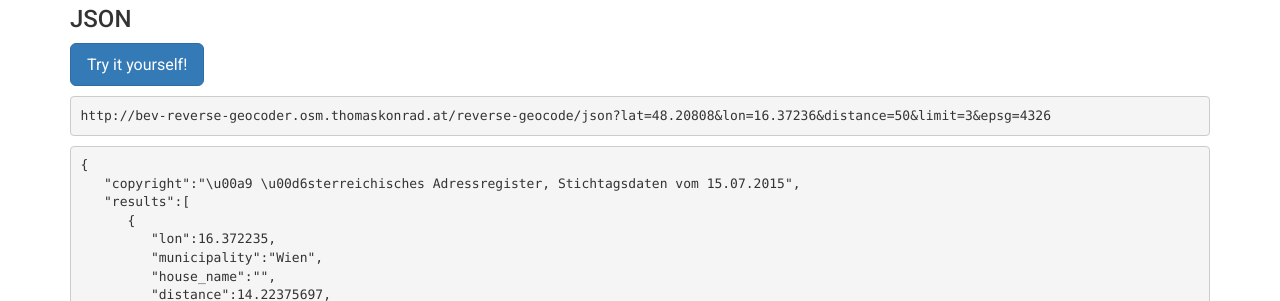
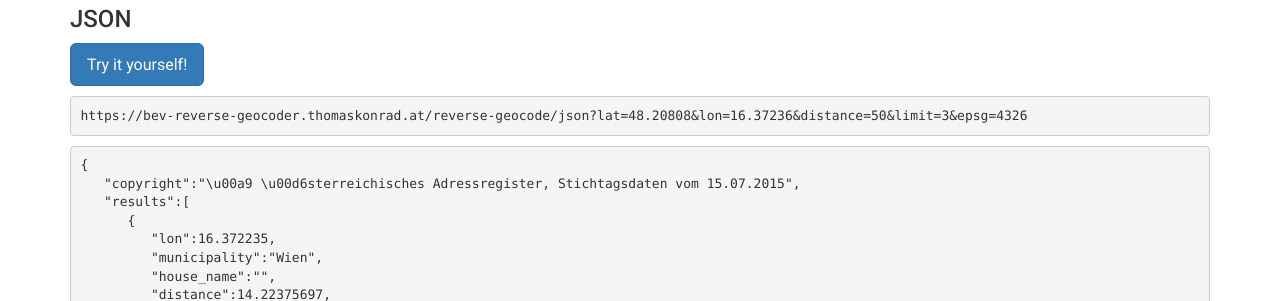
Before and after one commit to thomaskonrad/bev-reverse-geocoder, a Django app: page / in a window 1280 px wide. Shown: the part 371-672 px from the top of the page. Run offline with Django 3.2, Linux system fonts and the light colour scheme; some libraries are stand-ins or nearby versions.

Commit message:
Update URLs to HTTPS and new domain.

```diff
--- a/bev_reverse_geocoder_api/templates/index.html
+++ b/bev_reverse_geocoder_api/templates/index.html
@@ -28,7 +28,7 @@
 
             <p><a href="reverse-geocode/json?lat=48.20808&lon=16.37236&distance=50&limit=3&epsg=4326" class="btn btn-primary btn-lg">Try it yourself!</a></p>
 
-            <pre>http://bev-reverse-geocoder.osm.thomaskonrad.at/reverse-geocode/json?lat=48.20808&lon=16.37236&distance=50&limit=3&epsg=4326</pre>
+            <pre>https://bev-reverse-geocoder.thomaskonrad.at/reverse-geocode/json?lat=48.20808&lon=16.37236&distance=50&limit=3&epsg=4326</pre>
 
     <pre>{
    "copyright":"\u00a9 \u00d6sterreichisches Adressregister, Stichtagsdaten vom 15.07.2015",
@@ -75,7 +75,7 @@
 
             <p><a href="reverse-geocode/xml?lat=48.20808&lon=16.37236&distance=50&limit=3&epsg=4326" class="btn btn-primary btn-lg">Try it yourself!</a></p>
 
-            <pre>http://bev-reverse-geocoder.osm.thomaskonrad.at/reverse-geocode/xml?lat=48.20808&lon=16.37236&distance=50&limit=3&epsg=4326</pre>
+            <pre>https://bev-reverse-geocoder.thomaskonrad.at/reverse-geocode/xml?lat=48.20808&lon=16.37236&distance=50&limit=3&epsg=4326</pre>
 
     <pre>&lt;reverse_geocode_results&gt;
     &lt;copyright&gt;© Österreichisches Adressregister, Stichtagsdaten vom 15.07.2015&lt;/copyright&gt;
--- a/bev_reverse_geocoder_api/views.py
+++ b/bev_reverse_geocoder_api/views.py
@@ -93,7 +93,7 @@ def reverse_geocode(request, format):
     statement = """
         select b.municipality, b.postcode, b.street, b.house_number, b.house_name, b.address_type,
           ST_Distance(ST_SetSRID(ST_MakePoint(%s, %s),%s), b.point) as distance,
-          ST_X(ST_Transform(point::geometry, %s)) as lat, ST_Y(ST_Transform(point::geometry, %s)) as lon
+          ST_X(ST_Transform(point::geometry, %s)) as lon, ST_Y(ST_Transform(point::geometry, %s)) as lat
         from bev_addresses b
         where ST_DWithin(ST_SetSRID(ST_MakePoint(%s, %s),%s), b.point, %s)
         order by distance
--- a/scripts/import-bev-data.py
+++ b/scripts/import-bev-data.py
@@ -61,7 +61,7 @@ def main():
                 if len(line) == 7 and is_float(line[5]) and is_float(line[6]):
                     try:
                         cursor.execute(statement, (
-                            line[0], int(line[1]), line[2], line[3], line[4], line[6], line[5],)
+                            line[0], int(line[1]), line[2], line[3], line[4], line[5], line[6],)
                                        )
                     except Exception as e:
                         print("I can't insert the row '%s'! The exception was: %s" % (line, e,))
```
Also changed, not shown: README.md.
